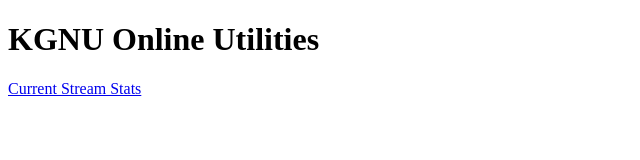
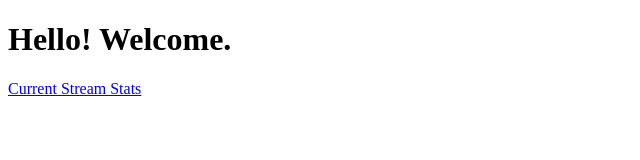
Before and after one commit to geoluther/kgnu-stream-stats-v2, a website: page views/index.html in a window 1280 px wide. Shown: the whole page, without its empty margins (0-640 px from the left). Drawn offline with Linux system fonts and the light colour scheme.

Commit message:
edit index.html

```diff
--- a/views/index.html
+++ b/views/index.html
@@ -10,7 +10,7 @@
   <body>
 <!--     just a placeholder file, not used -->
    <h1>
-     KGNU Online Utilities
+     Hello! Welcome.
     </h1>
 
     <a href="http://yampa.kgnu.org/streams">Current Stream Stats</a>
```
